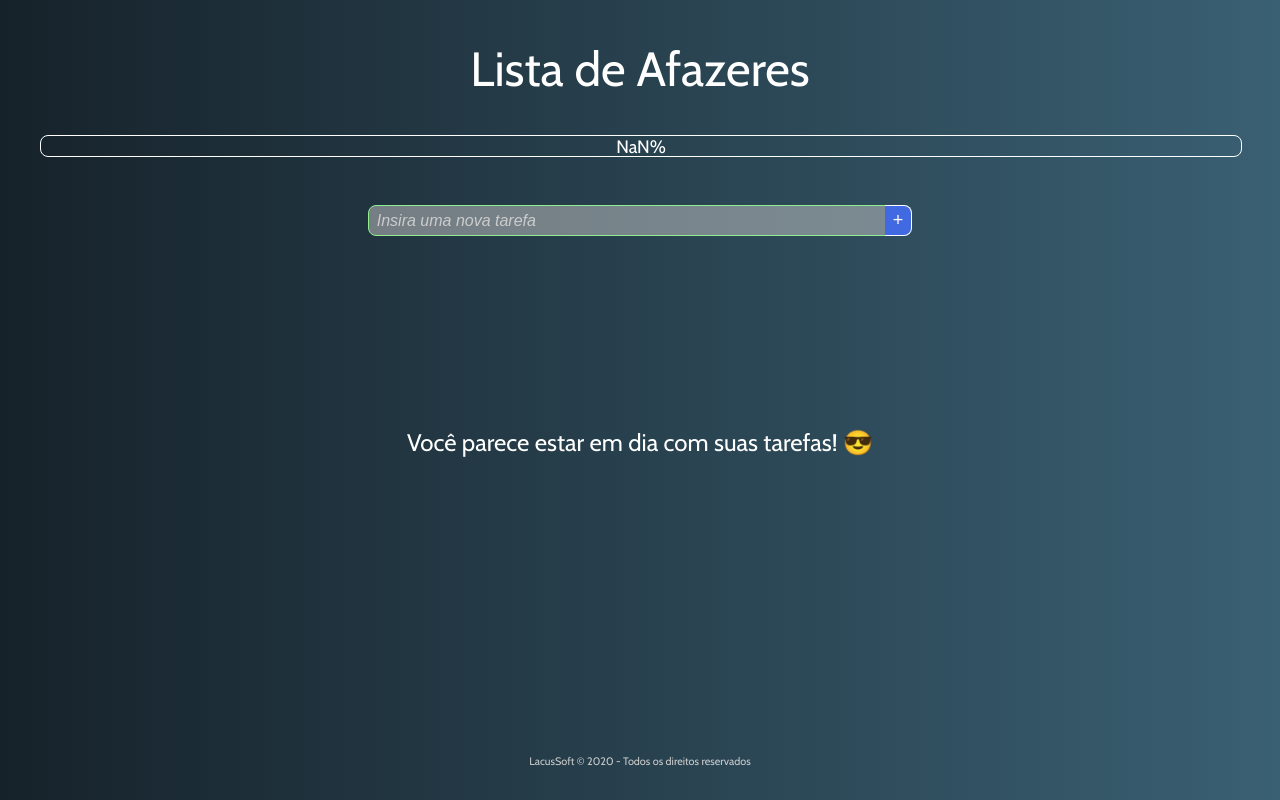
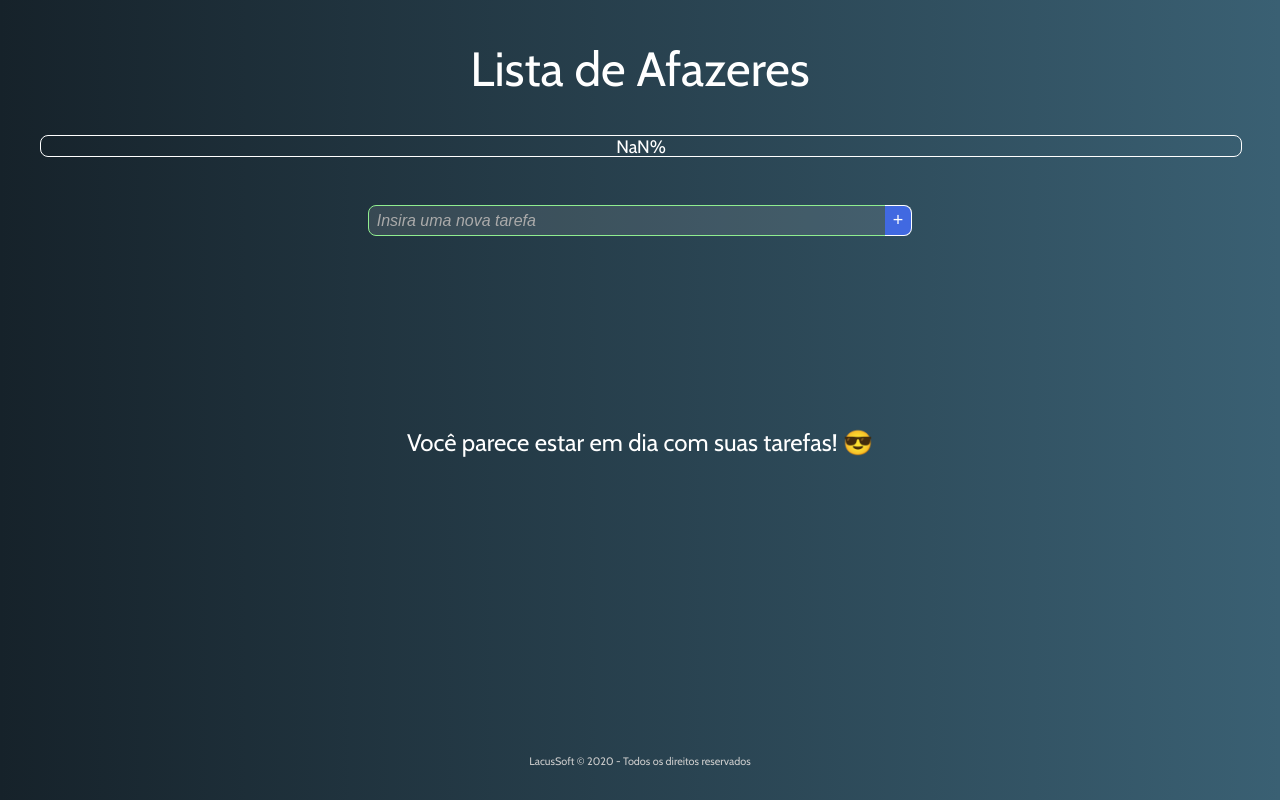
Before and after one commit to juliolmuller/studying-vuejs, a Vue app: page / in a window 1280 px wide. Built offline with nearby package versions, Linux system fonts and the light colour scheme.

Commit message:
Inproved input style

```diff
--- a/src/components/NewTodoInput.vue
+++ b/src/components/NewTodoInput.vue
@@ -48,14 +48,14 @@ export default {
 }
 .input-control {
   width: 500px;
-  background-color: rgb(200, 200, 200, 0.5);
+  background-color: rgb(255, 255, 255, 0.1);
   border-radius: 8px 0 0 8px;
 }
 .input-control:focus, .input-control:active {
   border: 1px lightgreen solid;
 }
 .input-control::placeholder {
-  color: #ccc;
+  color: #aaa;
   font-size: medium;
   font-style: italic;
   font-weight: lighter;
```
